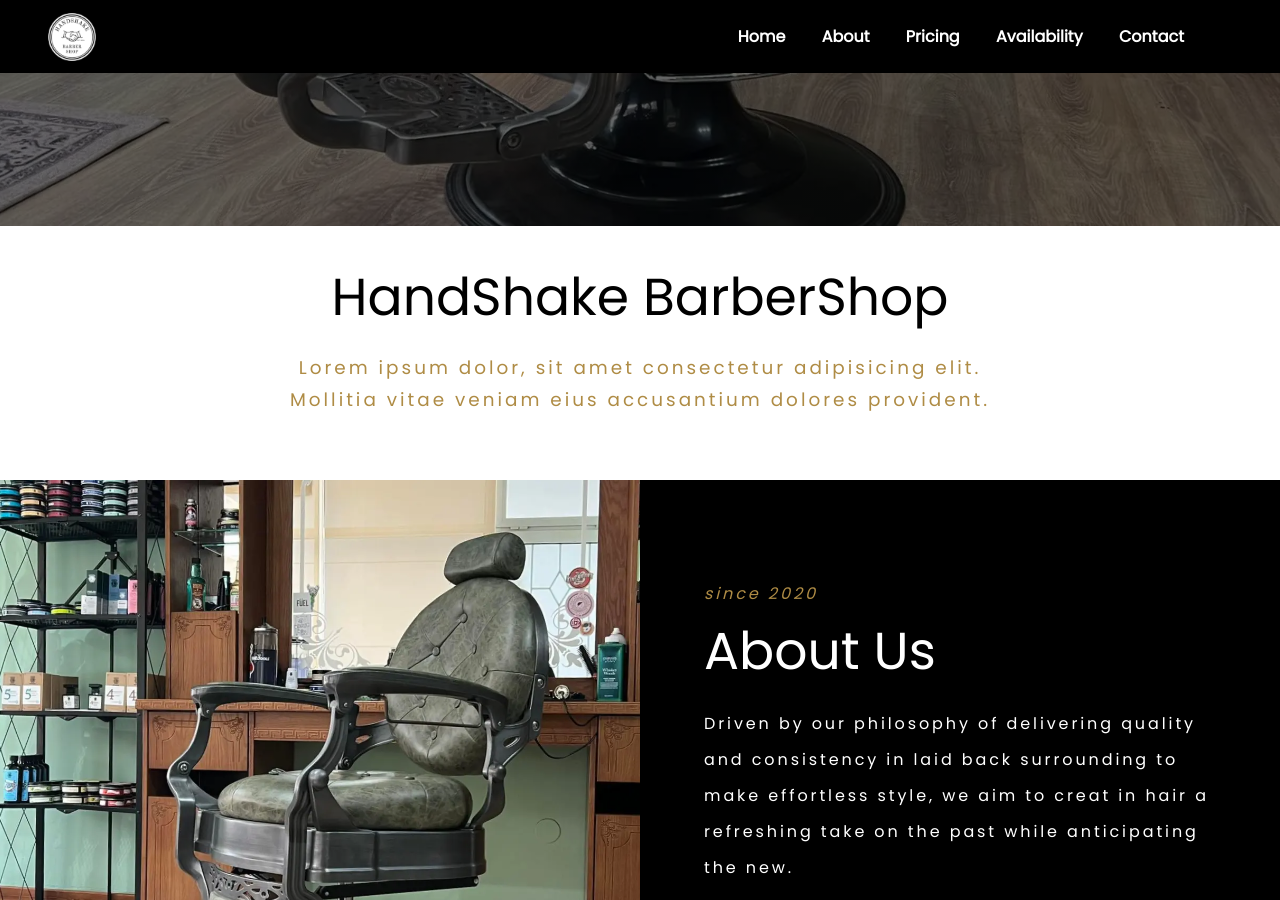
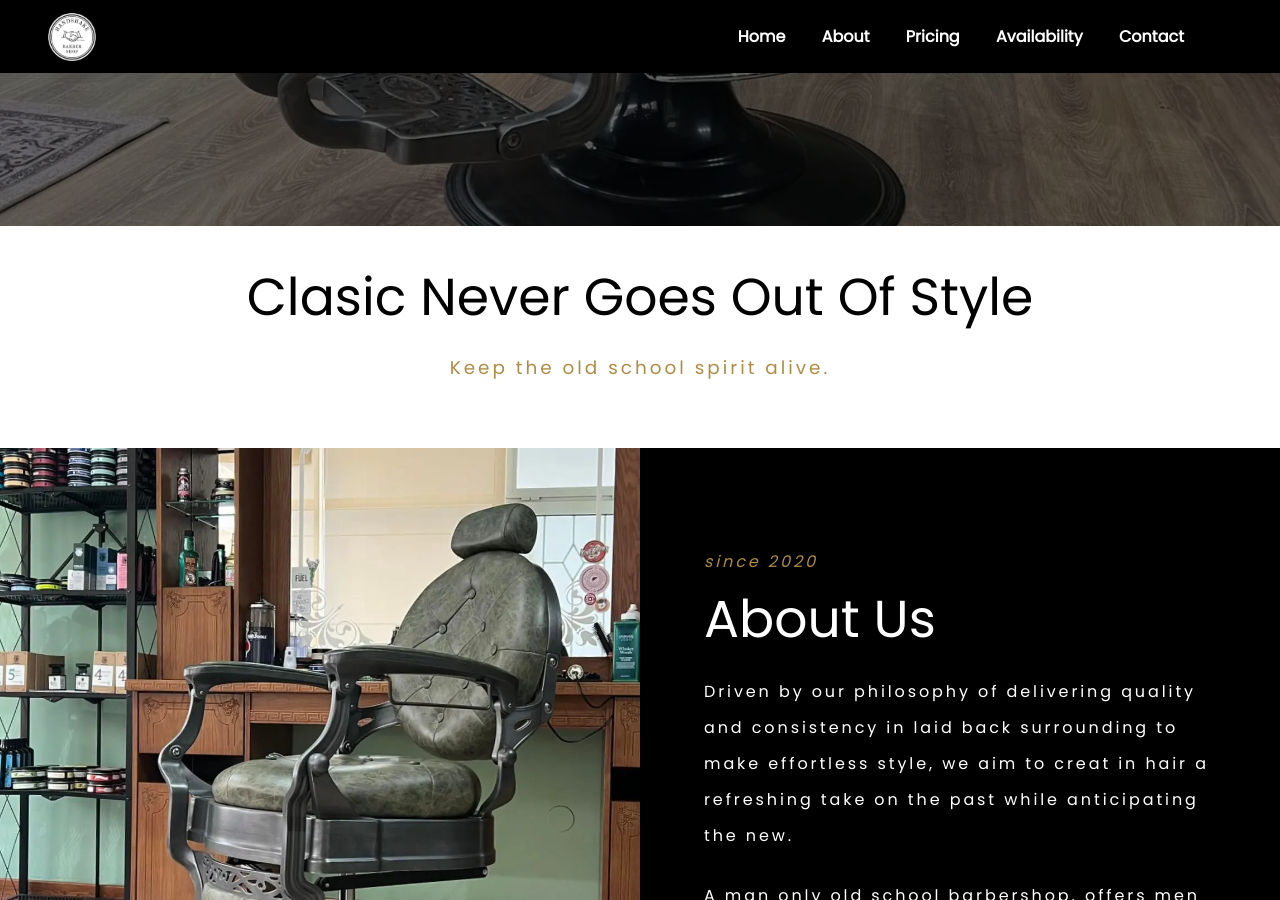
Before and after one commit to RigasAlex/handshake-barbershop, a Jekyll site: the page built from index.md, in a window 1280 px wide and 900 px high, scrolled down 674 px. Built offline with Jekyll 4.4.1, drawn with Linux system fonts in a browser that asks for light colours; some of the changed text lies outside the part shown.

Commit message:
Replace lorem ipsum text

```diff
--- a/index.md
+++ b/index.md
@@ -10,15 +10,15 @@
 
 intro:
     pretitle: Introducing
-    title: HandShake BarberShop
-    text: Lorem ipsum dolor, sit amet consectetur adipisicing elit. Mollitia vitae veniam eius accusantium dolores provident.
+    title: Clasic Never Goes Out Of Style
+    text: Keep the old school spirit alive.
 
 about:
     img: assets/img/handshake_06.webp
     pretitle: since 2020
     title: About Us
     prelusion: Driven by our philosophy of delivering quality and consistency in laid back surrounding to make effortless style, we aim to creat in hair a refreshing take on the past while anticipating the new.
-    text: Lorem ipsum dolor, sit amet consectetur adipisicing elit. Mollitia vitae veniam eius accusantium dolores provident.
+    text: A man only old school barbershop. offers men the possibility to have an experience that is not just a classic haircut or a shave, but the old school atmosphere
 
 services:
     title: Where old school meets modern and traditional technics meet the latest trends.
@@ -36,11 +36,11 @@
           desc: Your facial skin, with a good shave, tends to become smoother, cleaner and healthier.All you do is lie back and relax.
           price: 5
     more:
-      title: Lorem
-      desc: Make an apoitment now. Let your hair do the talking!
+      title: Looking for a Haircut?
+      desc: Our shop works with appointments & walk-ins!
 
 appointment:
   title:  Change Your Style
-  desc:  Lorem ipsum dolor sit amet consectetur adipisicing elit.
+  desc: Sit down, relax, and let us take care of you.
   img: assets/img/handshake_05.webp
 ---
```
